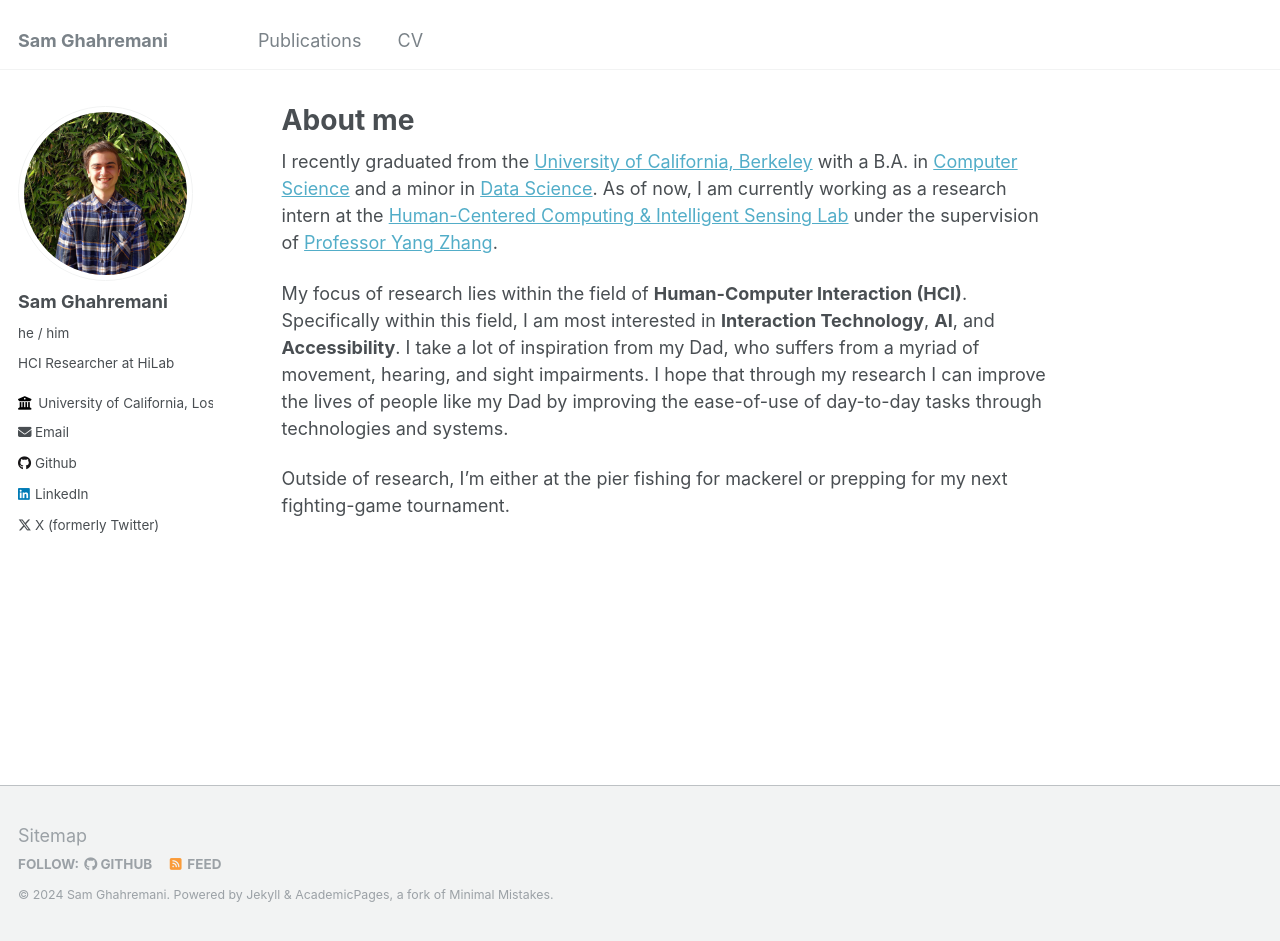
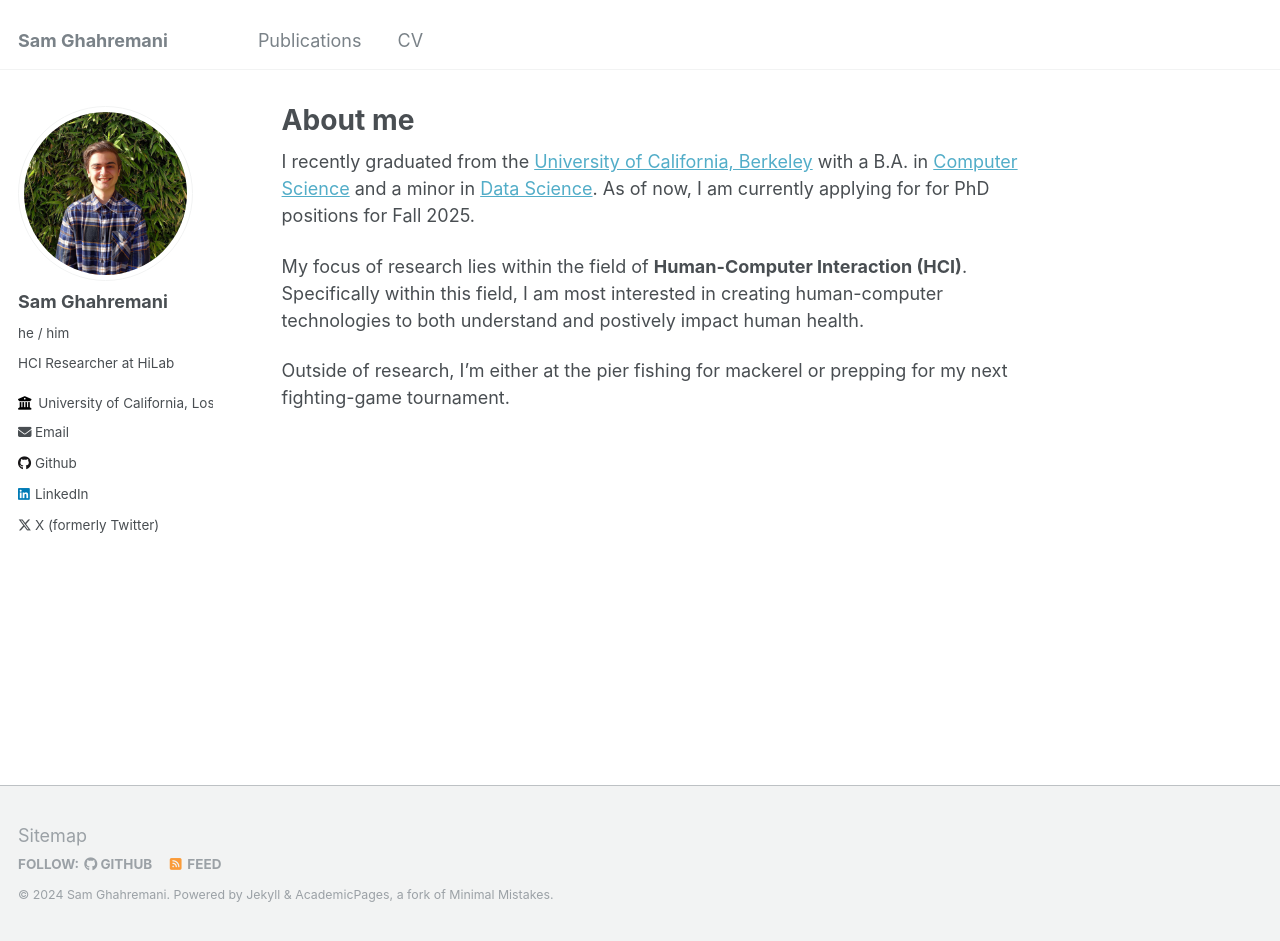
Before and after one commit to TheSamG/PersonalWebsite, a Jekyll site: the page built from _pages/about.md, in a window 1280 px wide and 941 px high. Built offline with Jekyll 4.4.1, drawn with Linux system fonts in a browser that asks for light colours.

Commit message:
updated bio

```diff
--- a/_pages/about.md
+++ b/_pages/about.md
@@ -7,8 +7,8 @@ redirect_from:
   - /about.html
 ---
 
-I recently graduated from the [University of California, Berkeley](https://www.berkeley.edu/) with a B.A. in [Computer Science](https://eecs.berkeley.edu/cs/) and a minor in [Data Science](https://cdss.berkeley.edu/dsus). As of now, I am currently working as a research intern at the [Human-Centered Computing & Intelligent Sensing Lab](https://hilab.dev/) under the supervision of [Professor Yang Zhang](https://yangzhang.dev/).
+I recently graduated from the [University of California, Berkeley](https://www.berkeley.edu/) with a B.A. in [Computer Science](https://eecs.berkeley.edu/cs/) and a minor in [Data Science](https://cdss.berkeley.edu/dsus). As of now, I am currently applying for for PhD positions for Fall 2025.
 
-My focus of research lies within the field of **Human-Computer Interaction (HCI)**. Specifically within this field, I am most interested in **Interaction Technology**, **AI**, and **Accessibility**. I take a lot of inspiration from my Dad, who suffers from a myriad of movement, hearing, and sight impairments. I hope that through my research I can improve the lives of people like my Dad by improving the ease-of-use of day-to-day tasks through technologies and systems.
+My focus of research lies within the field of **Human-Computer Interaction (HCI)**. Specifically within this field, I am most interested in creating human-computer technologies to both understand and postively impact human health.
 
 Outside of research, I'm either at the pier fishing for mackerel or prepping for my next fighting-game tournament.
```
